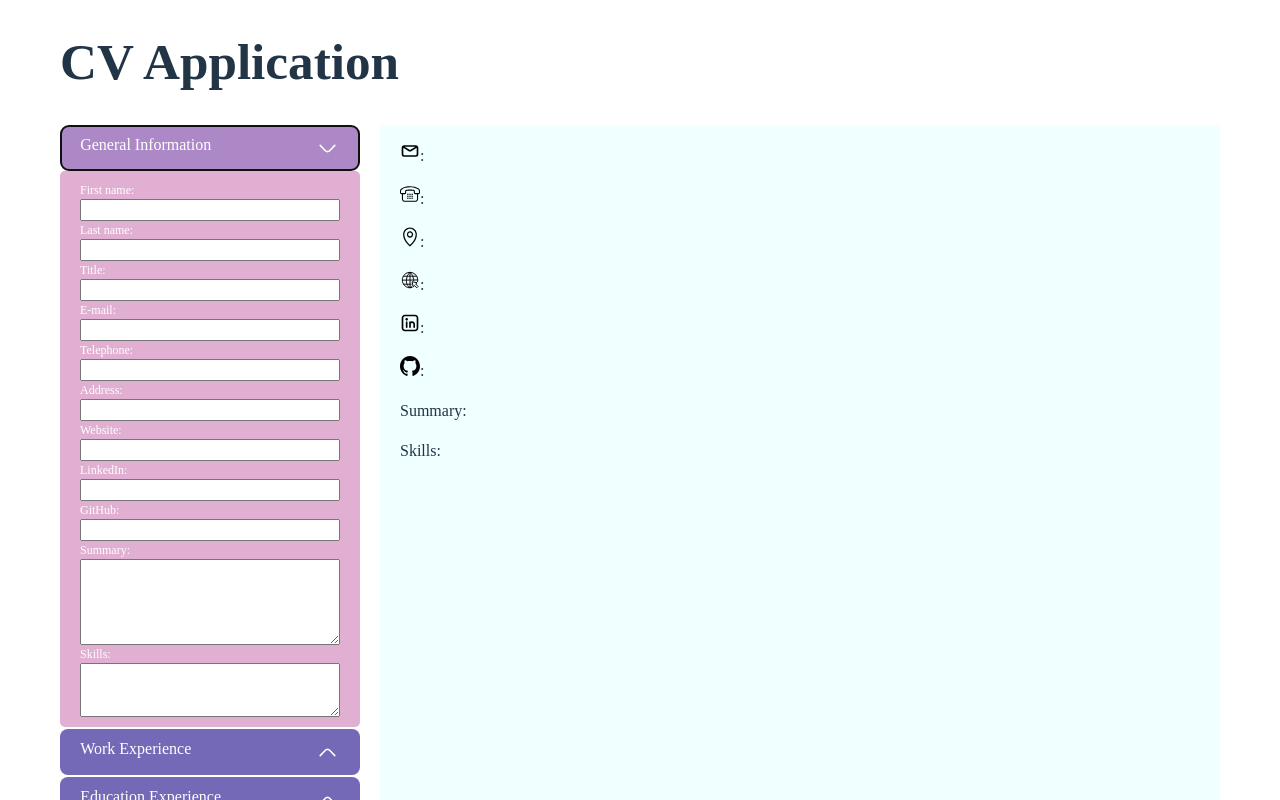
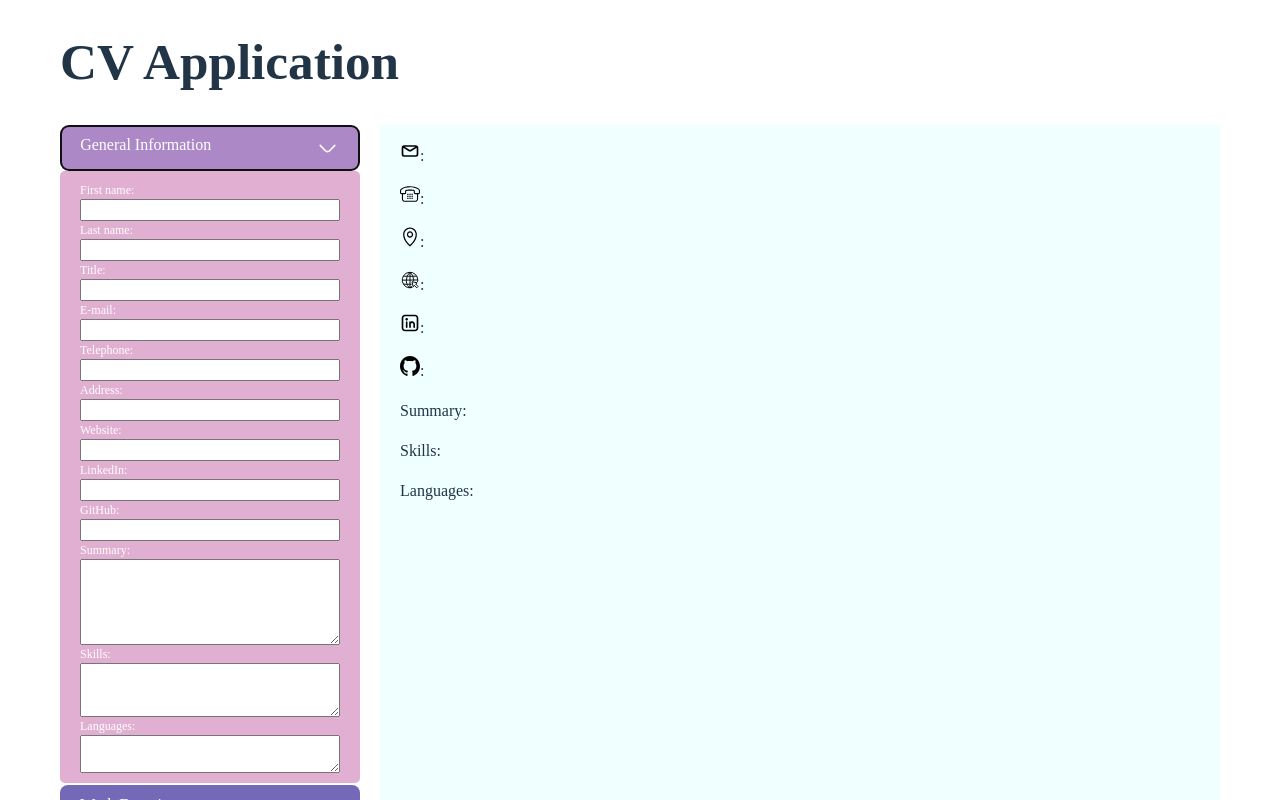
Before and after one commit to AnyueWang/odin_CV_application, a React (Vite) app in the folder cv_app/: page / in a window 1280 px wide. Both pictures are taken after a click on the button "General Information". Shown: the top 800 px of the page. Built offline with nearby package versions, Linux system fonts and the light colour scheme.

Commit message:
add: languages edit and display

```diff
--- a/cv_app/src/components/DisplayPage.jsx
+++ b/cv_app/src/components/DisplayPage.jsx
@@ -18,6 +18,7 @@ const DisplayPage = ({ generalInfo, workInfo, educationInfo, projectInfo }) => {
       <p><img src={githubIcon} className='icon-display' />: {generalInfo.github}</p>
       <p>Summary: {generalInfo.summary}</p>
       <p>Skills: {generalInfo.skills}</p>
+      <p>Languages: {generalInfo.languages}</p>
       <div>
         {
           workInfo.map(each => {
--- a/cv_app/src/components/GeneralInfo.jsx
+++ b/cv_app/src/components/GeneralInfo.jsx
@@ -48,12 +48,17 @@ const GeneralInfo = ({ info, setInfo }) => {
 
       <div>
         <label htmlFor="summary">Summary:</label>
-        <textarea type="url" id="summary" value={info.summary} rows={5} onChange={(e) => setInfo({ ...info, summary: e.target.value })} />
+        <textarea id="summary" value={info.summary} rows={5} onChange={(e) => setInfo({ ...info, summary: e.target.value })} />
       </div>
 
       <div>
         <label htmlFor="skills">Skills:</label>
-        <textarea type="url" id="skills" value={info.skills} rows={3} onChange={(e) => setInfo({ ...info, skills: e.target.value })} />
+        <textarea id="skills" value={info.skills} rows={3} onChange={(e) => setInfo({ ...info, skills: e.target.value })} />
+      </div>
+
+      <div>
+        <label htmlFor="languages">Languages:</label>
+        <textarea id="languages" value={info.languages} rows={2} onChange={(e) => setInfo({ ...info, languages: e.target.value })} />
       </div>
     </form>
   )
--- a/cv_app/src/utilities/helpers.jsx
+++ b/cv_app/src/utilities/helpers.jsx
@@ -12,6 +12,7 @@ const newGeneralInfo = () => ({
   github: '',
   summary: '',
   skills: '',
+  languages: '',
 })
 const newWorkInfo = () => [{
   id: uuidv4(),
```
